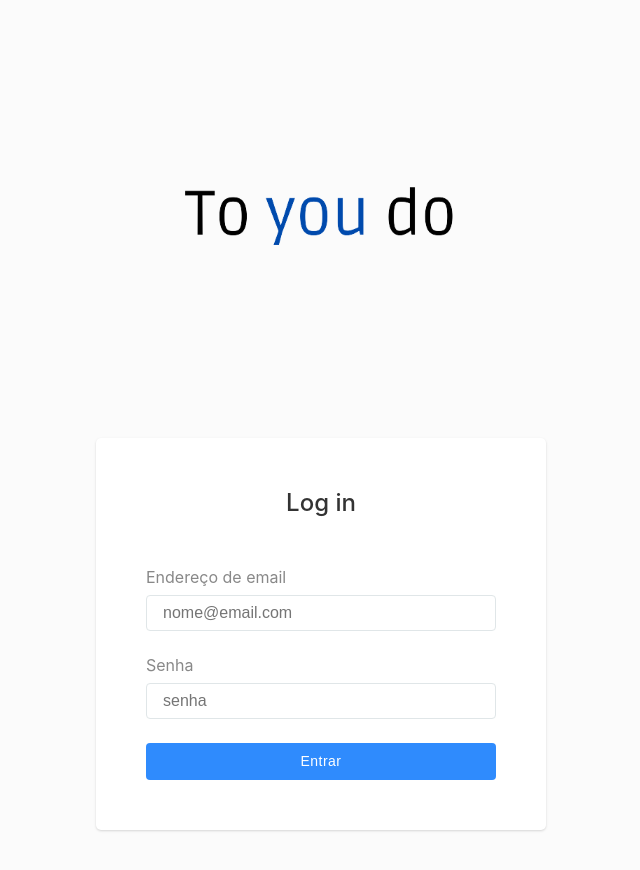
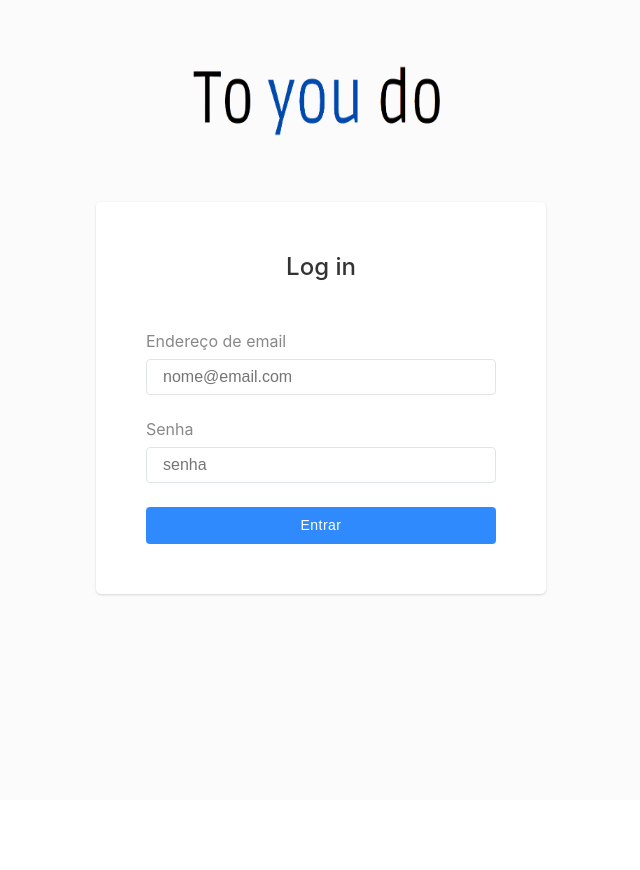
Before and after one commit to igorcm3/to-you-do-app, a React (Vite) app in the folder to-you-do-react/: page /login in a window 1280 px wide. Shown: the whole page, without its empty margins (319-959 px from the left). After the commit the page ends 800 px from the top, so only its background shows below. Built offline with nearby package versions, Linux system fonts and the light colour scheme.

Commit message:
feat: change logo width/height

```diff
--- a/to-you-do-react/src/pages/Login.js
+++ b/to-you-do-react/src/pages/Login.js
@@ -4,14 +4,14 @@ import InputGroup from '../components/InputGroup';
 import Input from '../components/Input';
 import Button from '../components/Button';
 import { EntryPage, PageHeader } from './style';
-import logo from '../assets/img/ToYouDoLogTransparente.png'
+import logo from '../assets/img/logo_small_transp.png'
 
 
 function Login(){
     return (
         <EntryPage>
             <PageHeader to="/">
-                <img src={logo} width={350} height={350}></img>
+                <img src={logo} width={280} height={114}></img>
             </PageHeader>
             <EntryCard>
                 <h2>Log in</h2>
```
Also changed, not shown: to-you-do-react/src/assets/img/logo_small_transp.png (added).
